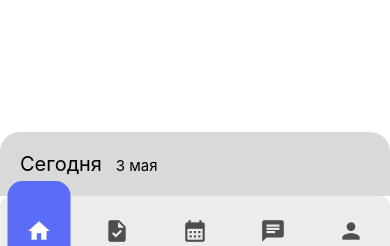
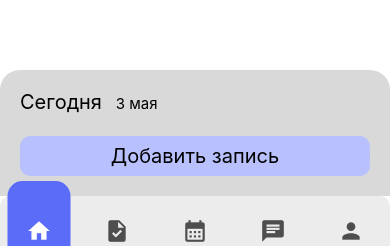
Before and after one commit to PaceGG/therasync, a React Native app: screen /Calendar in a window 390 px wide. Shown: the part 578-824 px from the top of the page. Built offline with nearby package versions, Linux system fonts and the light colour scheme.

Commit message:
изменен компонент CustomButton

```diff
--- a/src/components/CustomButton.tsx
+++ b/src/components/CustomButton.tsx
@@ -3,17 +3,26 @@ import { Text, TouchableOpacity } from "react-native";
 type Props = {
   title: string;
   backgroundColorProp: string;
+  onClick: () => void;
 };
 
 export default function CustomButton({
   title,
   backgroundColorProp: backgroundColorProp,
+  onClick,
 }: Props) {
   return (
     <TouchableOpacity
-      style={{ backgroundColor: backgroundColorProp, elevation: 3 }}
+      style={{
+        backgroundColor: backgroundColorProp,
+        elevation: 3,
+        borderRadius: 10,
+      }}
+      onPress={onClick}
     >
-      <Text>{title}</Text>
+      <Text style={{ fontSize: 20, textAlign: "center", padding: 8 }}>
+        {title}
+      </Text>
     </TouchableOpacity>
   );
 }
--- a/src/screens/CalendarScreen.tsx
+++ b/src/screens/CalendarScreen.tsx
@@ -5,6 +5,7 @@ import { Colors } from "../constants/colors";
 import { format } from "date-fns";
 import { MaterialIcons } from "@expo/vector-icons";
 import { ru } from "date-fns/locale";
+import CustomButton from "../components/CustomButton";
 
 LocaleConfig.locales["ru"] = {
   monthNames: [
@@ -53,6 +54,10 @@ LocaleConfig.defaultLocale = "ru";
 export default function CalendarScreen() {
   const today = format(new Date(), "yyyy-MM-dd");
   const [selected, setSelected] = useState(today);
+
+  const handleAddRecord = () => {
+    console.log("lg");
+  };
 
   return (
     <View style={styles.container}>
@@ -116,6 +121,11 @@ export default function CalendarScreen() {
             {format(new Date(selected), "d MMMM", { locale: ru })}
           </Text>
         </View>
+        <CustomButton
+          title="Добавить запись"
+          backgroundColorProp={Colors.lightPrimary}
+          onClick={handleAddRecord}
+        />
       </View>
     </View>
   );
@@ -134,6 +144,7 @@ const styles = StyleSheet.create({
   },
   modal: {
     backgroundColor: Colors.containerBackground,
+    gap: 22,
     padding: 20,
     borderTopLeftRadius: 20,
     borderTopRightRadius: 20,
```
